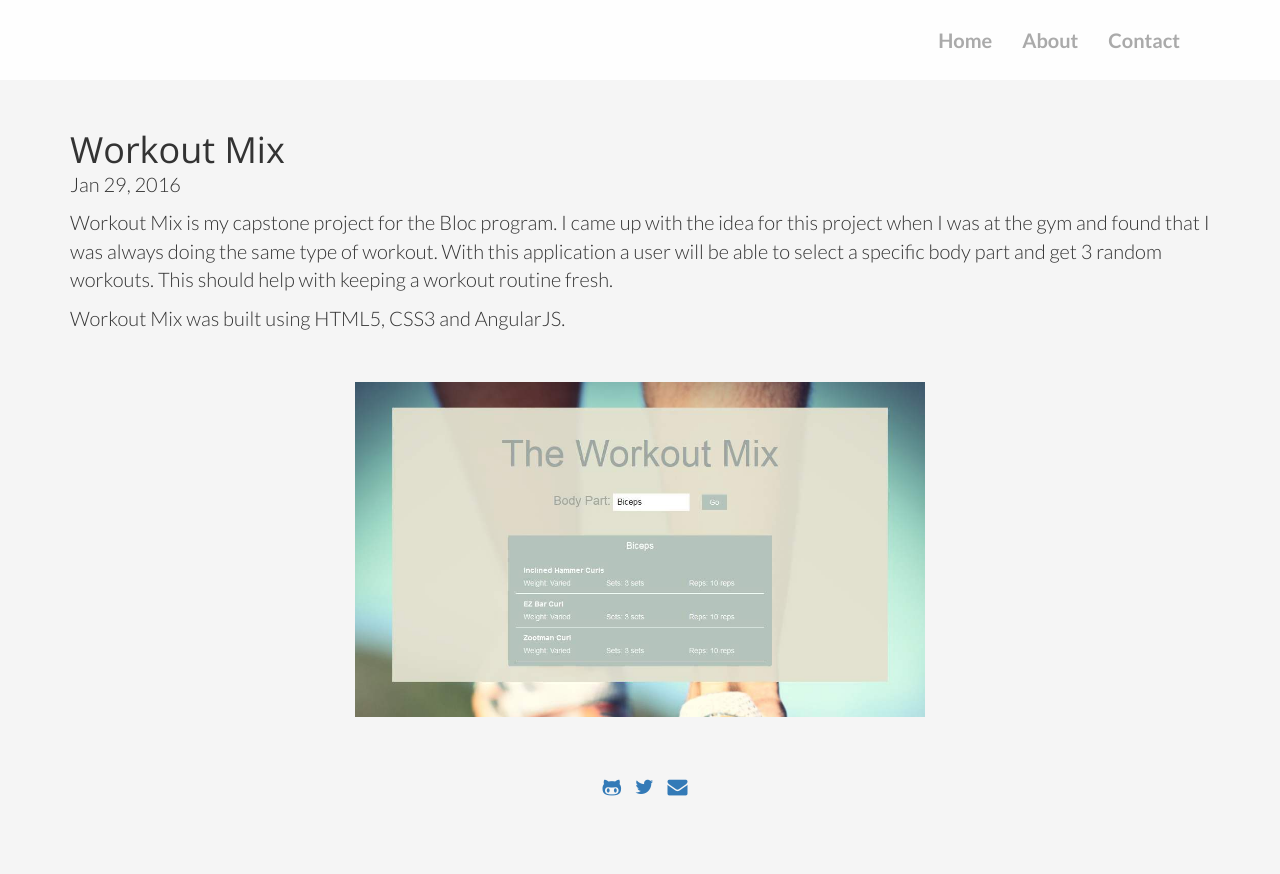
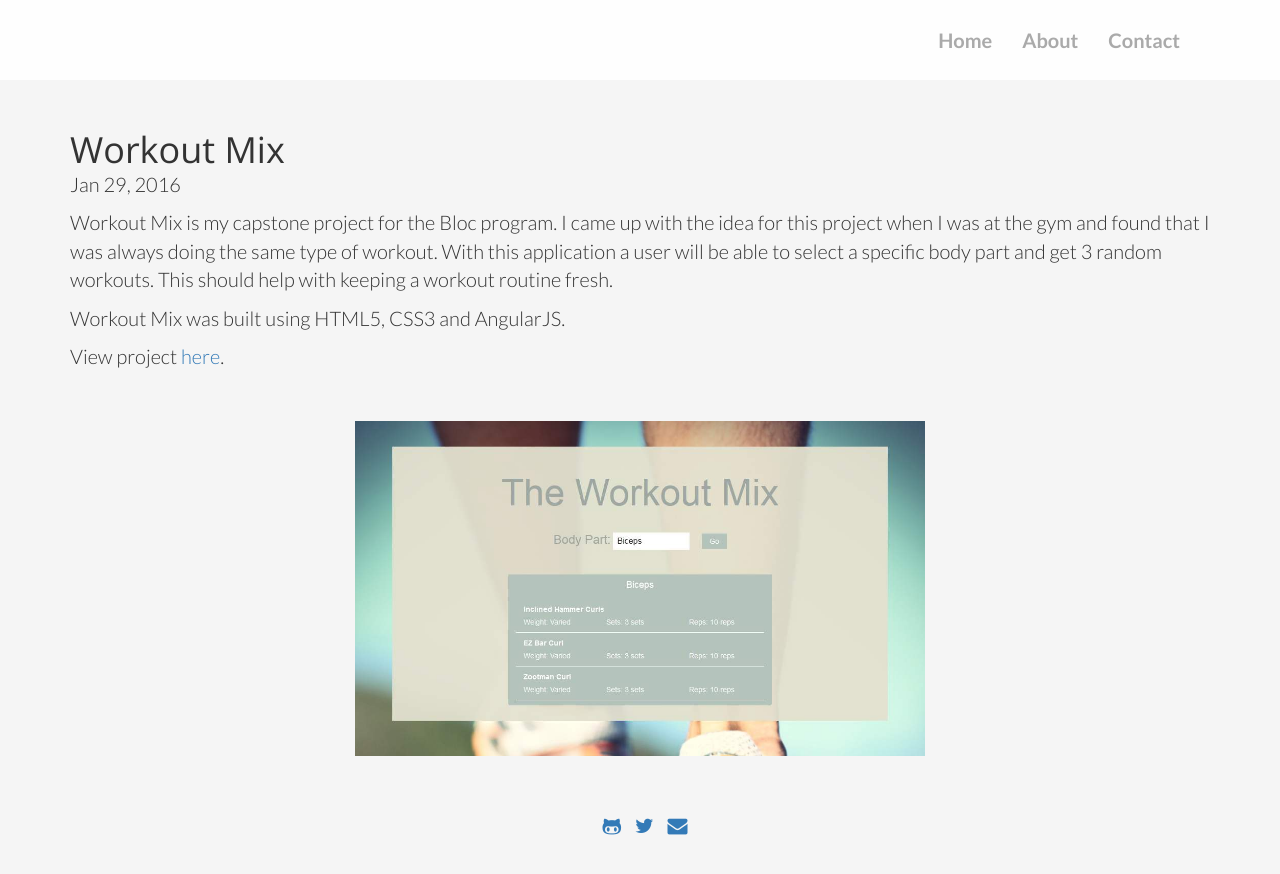
Before and after one commit to dfuentes22/dfuentes22.github.io, a Jekyll site: the page built from _posts/2016-1-29-workout-mix.md, in a window 1280 px wide. Shown: the top 874 px of the page. Built offline with Jekyll 4.4.1, drawn with Linux system fonts in a browser that asks for light colours; nearby versions of some CDN libraries.

Commit message:
added capstone project

```diff
--- a/_posts/2016-1-29-workout-mix.md
+++ b/_posts/2016-1-29-workout-mix.md
@@ -10,6 +10,8 @@ Workout Mix is my capstone project for the Bloc program. I came up with the idea
 
 Workout Mix was built using HTML5, CSS3 and AngularJS.
 
+View project <a href="https://workout-dan.herokuapp.com/">here</a>.
+
 <div class="preview">
 <img src="../img/workout-mix.jpg">
 </div>
```
